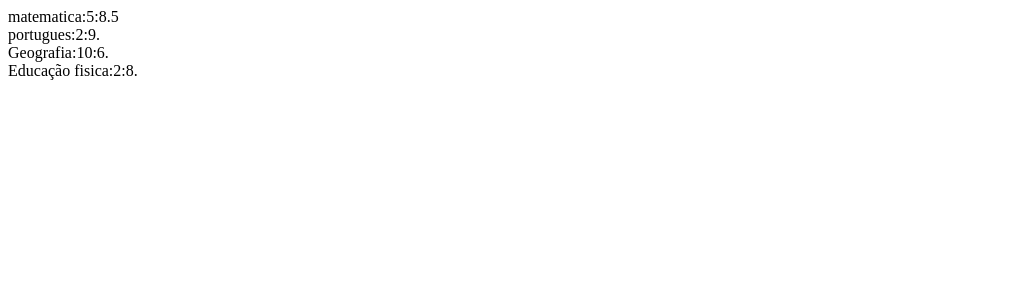
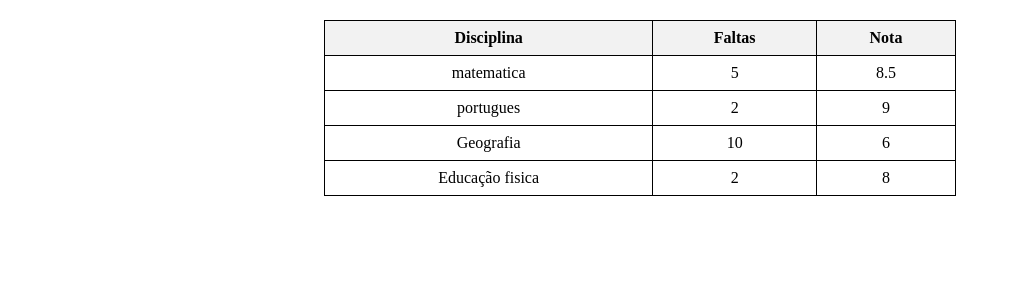
Before and after one commit to matheusferrarimf/DesenvWeb2024, a PHP site: page /pratica6.php in a window 1280 px wide. Shown: the top 300 px of the page, without its empty margins (0-1011 px from the left). Run offline with PHP 8.4, Linux system fonts and the light colour scheme.

Commit message:
pratica 6

```diff
--- a/aula8/pratica6.php
+++ b/aula8/pratica6.php
@@ -1,10 +1,50 @@
-<?php
+<!DOCTYPE html>
+<html lang="pt-BR">
+<head>
+    <meta charset="UTF-8">
+    <meta name="viewport" content="width=device-width, initial-scale=1.0">
+    <title>Tabela Faculdade</title>
+    <style>
+        table {
+            width: 50%;
+            border-collapse: collapse;
+            margin: 20px auto;
+        }
+        th, td {
+            border: 1px solid #000;
+            padding: 8px;
+            text-align: center;
+        }
+        th {
+            background-color: #f2f2f2;
+        }
+    </style>
+</head>
+<body>
 
-$faculdade = array(array("matematica",5,8.5), array("portugues",2,9),
-array("Geografia",10,6), array("Educação fisica",2,8));
+    <table>
+        <tr>
+            <th>Disciplina</th>
+            <th>Faltas</th>
+            <th>Nota</th>
+        </tr>
+        <?php
+            $faculdade = array(
+                array("matematica",5,8.5),
+                array("portugues",2,9),
+                array("Geografia",10,6),
+                array("Educação fisica",2,8)
+            );
 
-echo $faculdade[0][0].":".$faculdade[0][1].":".$faculdade[0][2]."<br>";
-echo $faculdade[1][0].":".$faculdade[1][1].":".$faculdade[1][2].".<br>";
-echo $faculdade[2][0].":".$faculdade[2][1].":".$faculdade[2][2].".<br>";
-echo $faculdade[3][0].":".$faculdade[3][1].":".$faculdade[3][2].".<br>";
-?>
+            foreach ($faculdade as $materia) {
+                echo "<tr>";
+                echo "<td>".$materia[0]."</td>";
+                echo "<td>".$materia[1]."</td>";
+                echo "<td>".$materia[2]."</td>";
+                echo "</tr>";
+            }
+        ?>
+    </table>
+
+</body>
+</html>
```
